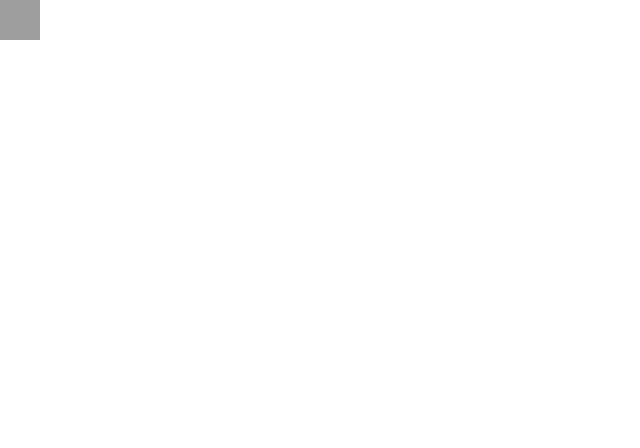
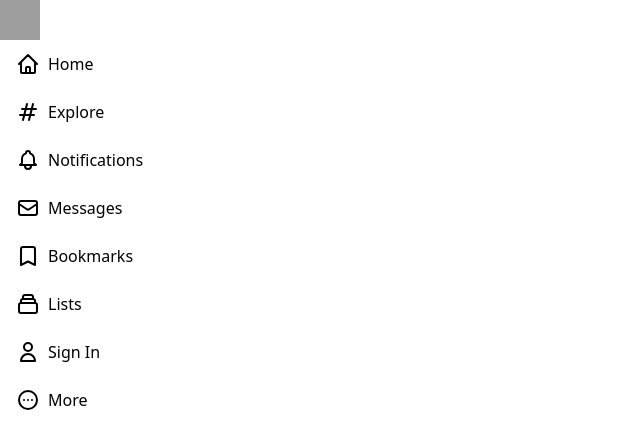
Before and after one commit to yoshi-non/twitter-clone, a Next.js app: page / in a window 1280 px wide. Shown: the top 448 px of the page, without its empty margins (0-640 px from the left). Built offline with nearby package versions, Linux system fonts and the light colour scheme; grey boxes are pictures that could not be loaded.

Commit message:
add SidebarRow

```diff
--- a/components/Sidebar.tsx
+++ b/components/Sidebar.tsx
@@ -8,11 +8,20 @@
     UserIcon,
     HomeIcon,
 } from "@heroicons/react/outline"
+import SidebarRow from "./SidebarRow"
 
 const Sidebar = () => {
   return (
-    <div>
+    <div className="flex flex-col">
         <img className="h-10 w-10" src="https://links.papareact.com/drq" alt="Twitter Logo" />
+        <SidebarRow Icon={HomeIcon} title="Home"/>
+        <SidebarRow Icon={HashtagIcon} title="Explore"/>
+        <SidebarRow Icon={BellIcon} title="Notifications"/>
+        <SidebarRow Icon={MailIcon} title="Messages"/>
+        <SidebarRow Icon={BookmarkIcon} title="Bookmarks"/>
+        <SidebarRow Icon={CollectionIcon} title="Lists"/>
+        <SidebarRow Icon={UserIcon} title="Sign In"/>
+        <SidebarRow Icon={DotsCircleHorizontalIcon} title="More"/>
     </div>
   )
 }
--- /dev/null
+++ b/components/SidebarRow.tsx
@@ -0,0 +1,17 @@
+import {SVGProps} from "react"
+
+interface Props {
+    Icon: (props: SVGProps<SVGSVGElement>) => JSX.Element
+    title: string
+}
+
+const SidebarRow = ({Icon, title}: Props) => {
+  return (
+    <div className="flex max-w-fit cursor-pointer items-center space-x-2 px-4 py-3 rounded-full transition-all duration-200 hover:bg-gray-100 group">
+        <Icon className="h-6 w-6"/>
+        <p className="group-hover:text-twitter">{title}</p>
+    </div>
+  )
+}
+
+export default SidebarRow
--- a/tailwind.config.js
+++ b/tailwind.config.js
@@ -5,7 +5,11 @@
     './components/**/*.{js,ts,jsx,tsx}',
   ],
   theme: {
-    extend: {},
+    extend: {
+      colors: {
+        twitter: "#00ADED",
+      },
+    },
   },
   plugins: [],
 }
```
